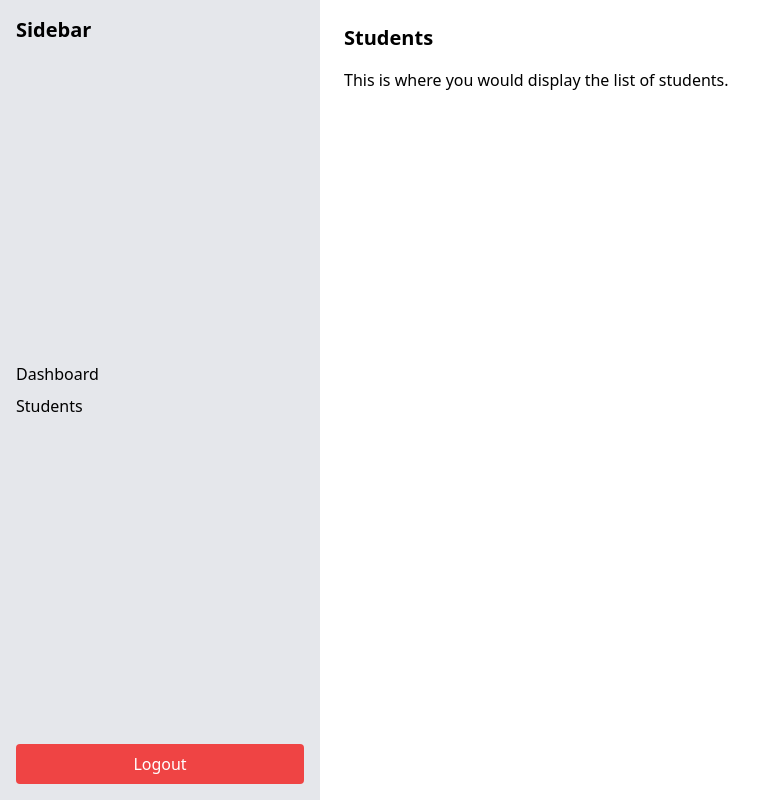
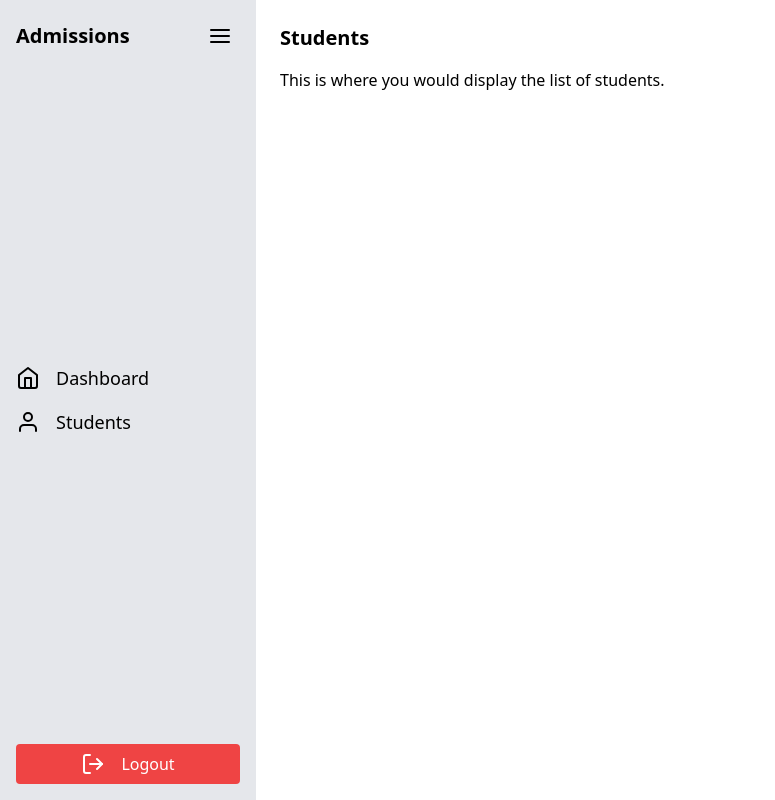
Before and after one commit to aruns128/admissions-frontend, a React (Create React App) app: page /students in a window 1280 px wide. Shown: the whole page, without its empty margins (0-775 px from the left). Built offline with nearby package versions, Linux system fonts and the light colour scheme.

Commit message:
burger sidenav bar added.

```diff
--- a/package.json
+++ b/package.json
@@ -9,6 +9,7 @@
     "axios": "^1.7.7",
     "react": "^18.3.1",
     "react-dom": "^18.3.1",
+    "react-icons": "^5.3.0",
     "react-router-dom": "^6.26.2",
     "react-scripts": "5.0.1",
     "web-vitals": "^2.1.4"
--- a/src/components/Layout.js
+++ b/src/components/Layout.js
@@ -1,41 +1,80 @@
-import React from "react";
+import React, { useState } from "react";
 import { useAuth } from "../context/AuthContext";
 import { Link, useNavigate } from "react-router-dom";
+import { FiMenu, FiUsers, FiHome, FiUser, FiLogOut } from "react-icons/fi"; // Icons from react-icons
 
 const Layout = ({ children }) => {
   const { role, logout } = useAuth();
   const navigate = useNavigate();
+  const [isSidebarOpen, setIsSidebarOpen] = useState(true); // State to toggle sidebar
 
   const handleLogout = () => {
     logout(); // Call logout from context
     navigate("/"); // Redirect to login page
   };
 
+  // Toggle sidebar open/close
+  const toggleSidebar = () => {
+    setIsSidebarOpen(!isSidebarOpen);
+  };
+
   return (
-    <div className="flex flex-col lg:flex-row h-screen">
-      <div className="bg-gray-200 p-4 flex flex-col justify-between w-full lg:w-1/4">
-        <h3 className="font-bold text-xl mb-4">Sidebar</h3>
-        <div className="flex flex-col">
-          <Link to="/dashboard" className="block mb-2">
-            Dashboard
+    <div className="flex h-screen">
+      {/* Sidebar */}
+      <div
+        className={`bg-gray-200 p-4 flex flex-col justify-between
+        ${isSidebarOpen ? "w-64" : "w-20"} transition-all duration-300`}
+      >
+        {/* Sidebar Header */}
+        <div className="flex items-center justify-between mb-6">
+          <h3
+            className={`font-bold text-xl ${
+              isSidebarOpen ? "block" : "hidden"
+            } transition-opacity duration-300`}
+          >
+            Admissions
+          </h3>
+          <button onClick={toggleSidebar} className="p-2">
+            <FiMenu size={24} />
+          </button>
+        </div>
+
+        {/* Sidebar Links */}
+        <div className="flex flex-col space-y-4">
+          <Link to="/dashboard" className="flex items-center space-x-4">
+            <FiHome size={24} />
+            {isSidebarOpen && <span className="text-lg">Dashboard</span>}
           </Link>
+
           {role === "admin" && (
-            <Link to="/users" className="block mb-2">
-              Users
+            <Link to="/users" className="flex items-center space-x-4">
+              <FiUsers size={24} />
+              {isSidebarOpen && <span className="text-lg">Users</span>}
             </Link>
           )}
-          <Link to="/students" className="block mb-2">
-            Students
+
+          <Link to="/students" className="flex items-center space-x-4">
+            <FiUser size={24} />
+            {isSidebarOpen && <span className="text-lg">Students</span>}
           </Link>
         </div>
+
+        {/* Logout Button */}
         <button
           onClick={handleLogout}
-          className="mt-4 p-2 bg-red-500 text-white rounded w-full"
+          className="mt-6 p-2 bg-red-500 text-white rounded w-full"
         >
-          Logout
+          <div className="flex items-center justify-center space-x-4">
+            <span>
+              <FiLogOut size={24} />
+            </span>
+            {isSidebarOpen && <span>Logout</span>}
+          </div>
         </button>
       </div>
-      <div className="w-full lg:w-3/4 p-6 overflow-auto">{children}</div>
+
+      {/* Main Content */}
+      <div className="flex-1 p-6 overflow-auto">{children}</div>
     </div>
   );
 };
```
